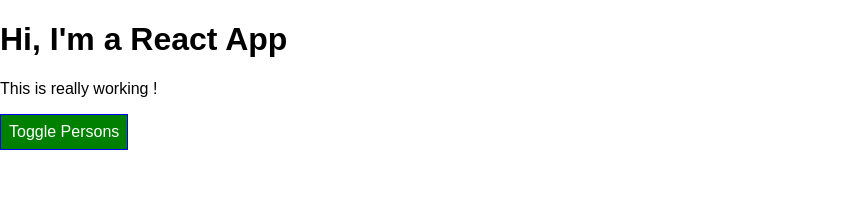
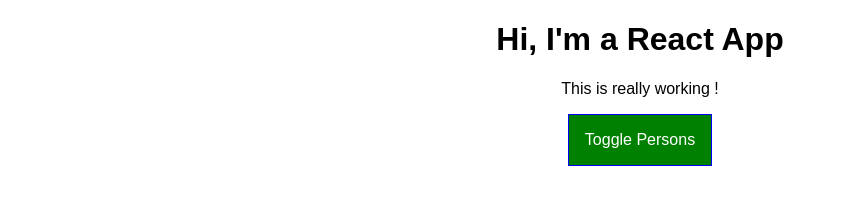
Before and after one commit to JPorts/React-Course, a React app: page / in a window 1280 px wide. Shown: the whole page, without its empty margins (0-846 px from the left). Built offline with nearby package versions, Linux system fonts and the light colour scheme.

Commit message:
Properly Configured CSS Modules

```diff
--- a/src/Components/Persons/Person/Person.css
+++ b/src/Components/Persons/Person/Person.css
@@ -7,9 +7,9 @@
     text-align: center;
 }
 
-/* @media (min-width:500px)
+@media (min-width:500px)
 {
     .Person{
         width:450px;
     }
-} */
+}
--- a/src/Components/Persons/Person/Person.js
+++ b/src/Components/Persons/Person/Person.js
@@ -1,11 +1,11 @@
 import React from 'react';
-import './Person.css';
+import classes from './Person.css';
 
 const person = (props) => {
 
 
     return (
-        <div className='Person'>
+        <div className={classes.Person}>
             <p onClick={props.click}>I'm {props.name} And I am {props.age} years old !</p>
 
             <p>{props.children}</p>
--- a/src/Containers/App.css
+++ b/src/Containers/App.css
@@ -9,3 +9,26 @@
 .bold {
   font-weight: bold;
 }
+
+.App button {
+  border:1px solid blue;
+  padding: 16px;
+  background-color: green;
+  font: inherit;
+  color: white;
+  cursor: pointer;
+}
+
+.App button:hover {
+  background-color: lightgreen;
+  color: black;
+}
+
+.App button.Red{
+  background-color: red;
+}
+
+.App button.Red:hover{
+  background-color: salmon;
+  color: black;
+}
--- a/src/Containers/App.js
+++ b/src/Containers/App.js
@@ -1,6 +1,6 @@
 // Import statements to import other source files and other dependencies //
 import React, { Component } from 'react';
-import './App.css';
+import classes from './App.css';
 import Person from '../Components/Persons/Person/Person';
 
 
@@ -65,16 +65,10 @@
 
   render() {
 
-    const style = {
-      backgroundColor: 'green',
-      color: 'white',
-      font: 'inherit',
-      border: '1px solid blue',
-      padding: '8px',
-      cursor: 'pointer'
-    };
+
 
     let persons = null;
+    let btnClass = '';
 
     if(this.state.showPersons){
 
@@ -92,16 +86,18 @@
           })}
       </div>
       );
-      style.backgroundColor = 'red';
+
+      btnClass = classes.Red;
+
     }
 
-    let classes =[];
+    let assignedClasses =[];
 
     if(this.state.persons.length <=2) {
-      classes.push('red'); //Classes = ['red']
+      assignedClasses.push(classes.red); //Classes = ['red']
     }
     if(this.state.persons.length <=1){
-      classes.push('bold'); //Classes = ['red','bold']
+      assignedClasses.push(classes.bold); //Classes = ['red','bold']
     }
 
 
@@ -109,11 +105,11 @@
 
     return (
 
-       <div className="App">
+       <div className={classes.App}>
 
            <h1>Hi, I'm a React App</h1>
-           <p className={classes.join(' ')}>This is really working !</p>
-           <button style={style} onClick={this.togglePersonsHandler}>Toggle Persons</button>
+           <p className={assignedClasses.join(' ')}>This is really working !</p>
+           <button className={btnClass} onClick={this.togglePersonsHandler}>Toggle Persons</button>
 
            {persons}
 
```
